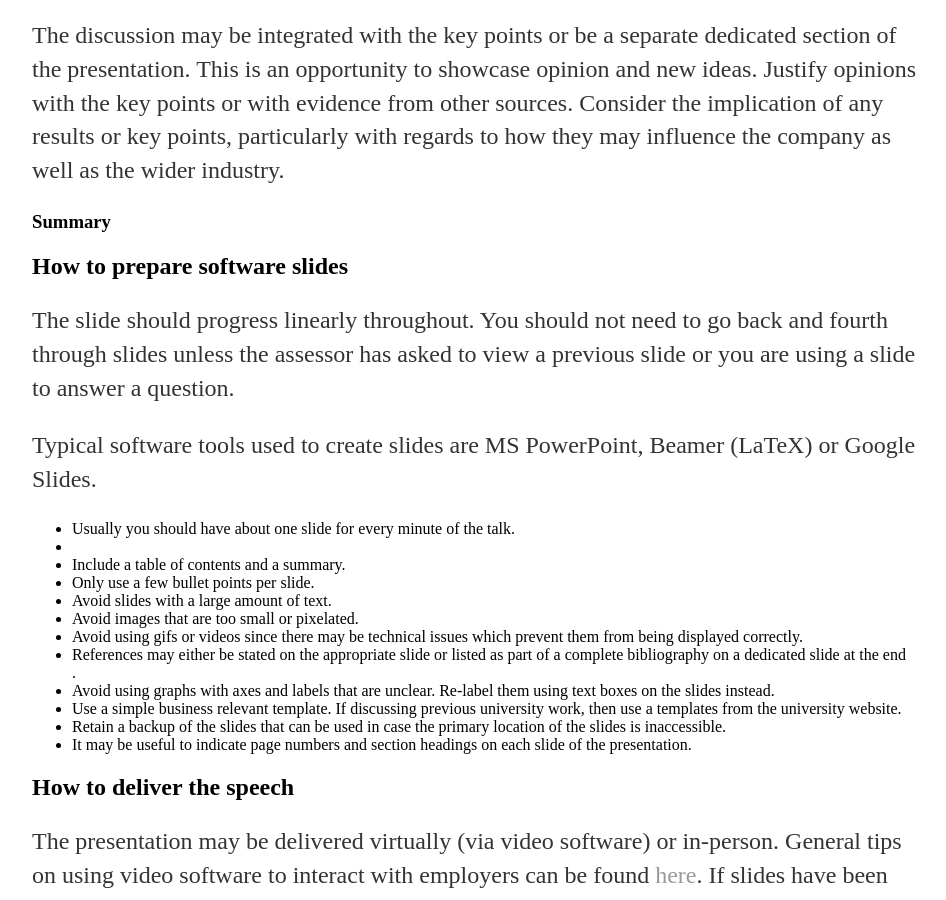
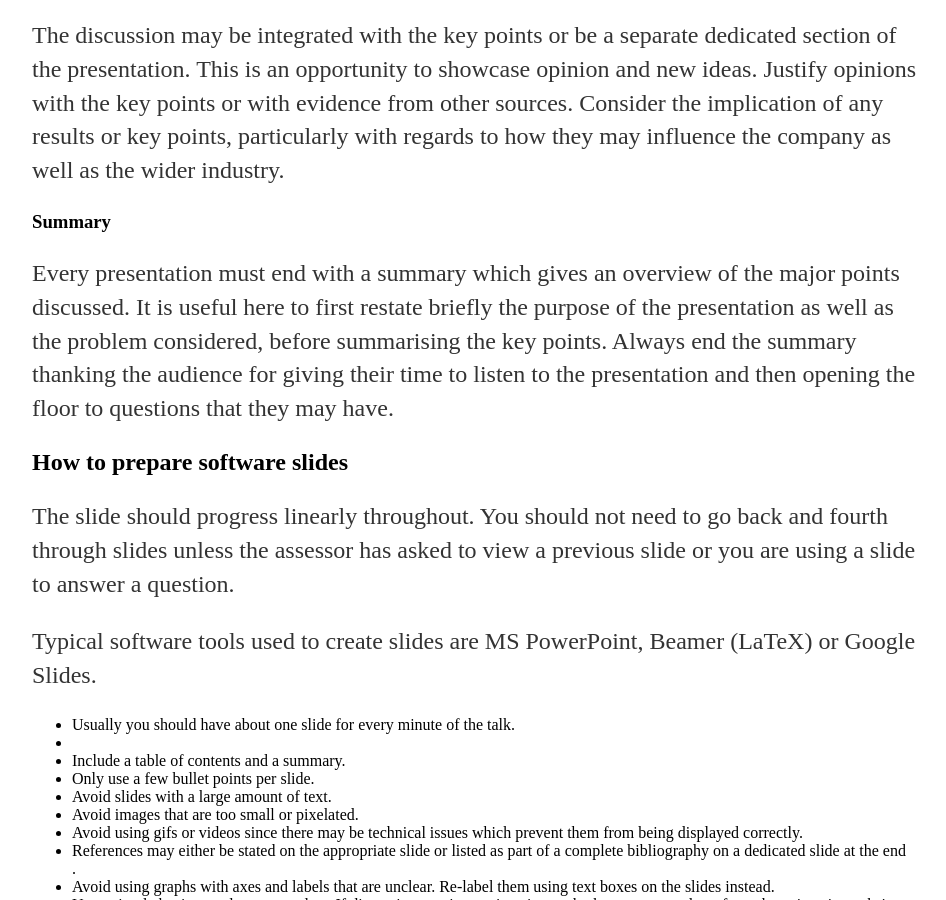
Before and after one commit to pa5411/Graduate-Job-Help, a Jekyll site: the page built from deliveringpresentations.html, in a window 1280 px wide and 900 px high, scrolled down 842 px. Shown: the whole window, without its empty margins (160-1106 px from the left). Built offline with Jekyll 4.4.1, drawn with Linux system fonts in a browser that asks for light colours.

Commit message:
add content to summary section

```diff
--- a/deliveringpresentations.html
+++ b/deliveringpresentations.html
@@ -25,6 +25,8 @@ date: 2021-06-17
 		<p> The discussion may be integrated with the key points or be a separate dedicated section of the presentation. This is an opportunity to showcase opinion and new ideas. Justify opinions with the key points or with evidence from other sources. Consider the implication of any results or key points, particularly with regards to how they may influence the company as well as the wider industry. </p>
 
 		<h3> Summary </h3>
+
+		<p> Every presentation must end with a summary which gives an overview of the major points discussed. It is useful here to first restate briefly the purpose of the presentation as well as the problem considered, before summarising the key points. Always end the summary thanking the audience for giving their time to listen to the presentation and then opening the floor to questions that they may have. </p>
 
 		<h2> How to prepare software slides </h2>
 
```
